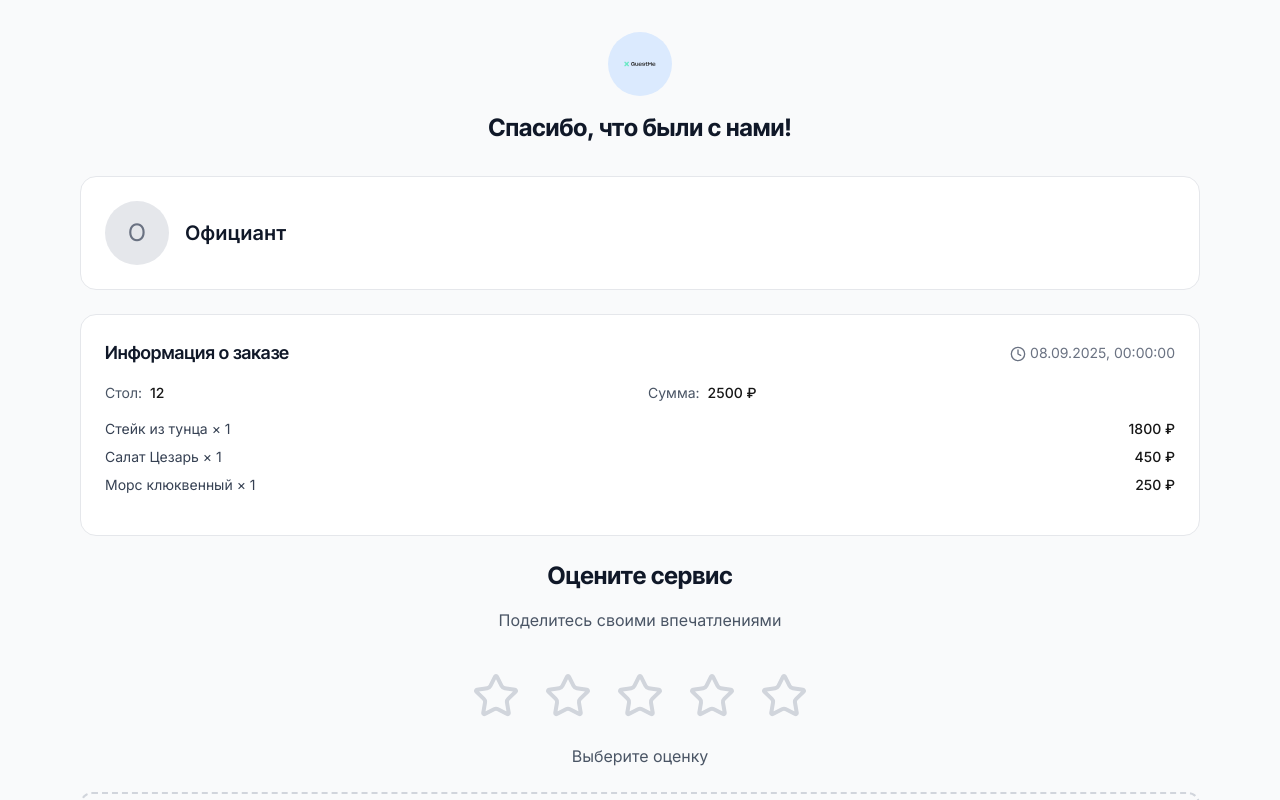
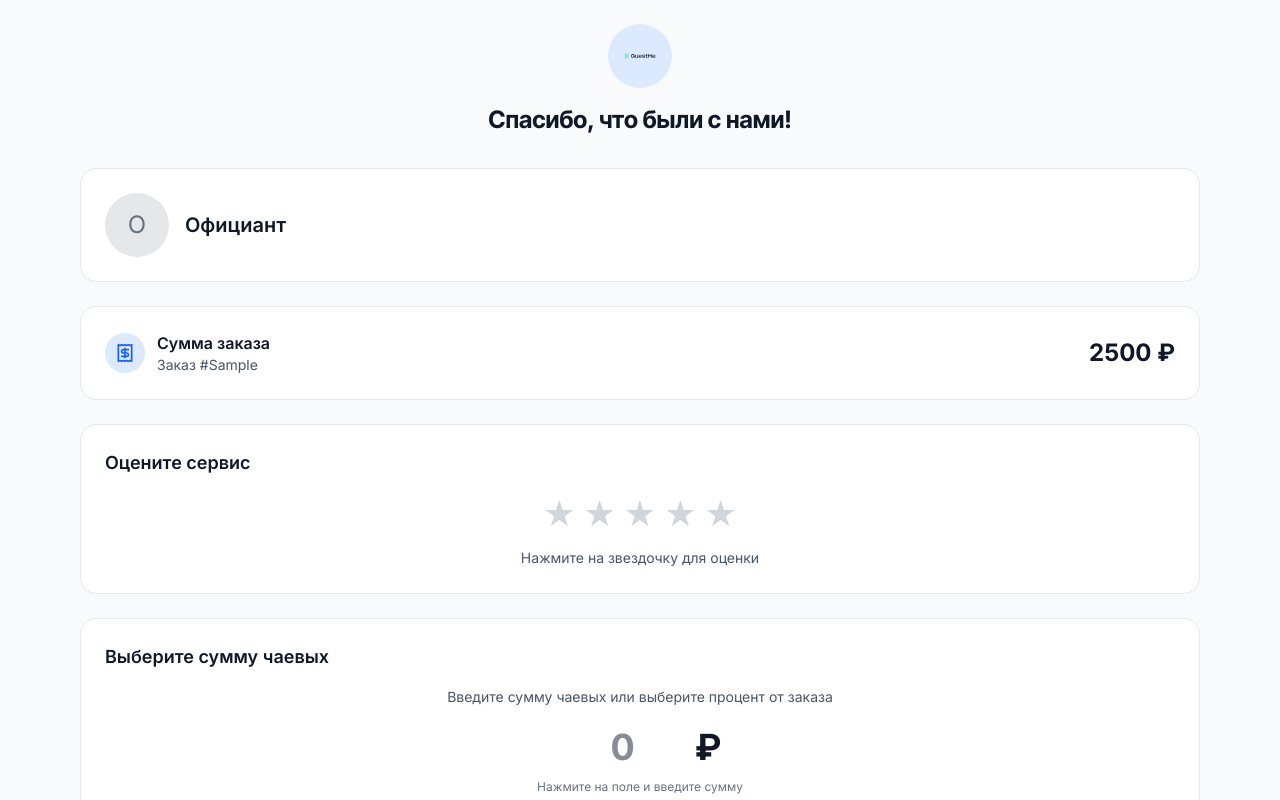
Before and after one commit to guestme-docs/guestme-tips, a Next.js app: page /tip in a window 1280 px wide. Both pictures are taken after typing "Sample" into the empty fields and a click on the button "Продолжить". Shown: the top 800 px of the page. Built offline with nearby package versions, Linux system fonts and the light colour scheme.

Commit message:
Улучшение интерфейса чаевых: убраны стрелочки, добавлен 5%, объединены оценка и комментарий

```diff
--- a/src/app/globals.css
+++ b/src/app/globals.css
@@ -10,3 +10,17 @@ h2, .h2 { font-family: var(--font-inter-display), var(--font-inter), ui-sans-ser
 .gm-btn-primary { background: var(--gm-primary); @apply text-neutral-900 shadow-sm hover:opacity-90 active:opacity-80; }
 .gm-input { @apply w-full rounded-xl border border-neutral-200 bg-white px-4 py-3 outline-none focus:ring-2 focus:ring-[--gm-primary]; }
 .container { @apply mx-auto max-w-6xl px-4; }
+
+/* Скрытие стрелочек в числовых полях ввода */
+input[type="text"][inputmode="numeric"]::-webkit-outer-spin-button,
+input[type="text"][inputmode="numeric"]::-webkit-inner-spin-button,
+input[type="number"]::-webkit-outer-spin-button,
+input[type="number"]::-webkit-inner-spin-button {
+  -webkit-appearance: none;
+  margin: 0;
+}
+
+input[type="text"][inputmode="numeric"],
+input[type="number"] {
+  -moz-appearance: textfield;
+}
--- a/src/app/tip/page.tsx
+++ b/src/app/tip/page.tsx
@@ -1,8 +1,8 @@
 'use client'
 
-import { useState, useEffect } from 'react'
+import { useState, useEffect, useCallback } from 'react'
 import Link from 'next/link'
-import { Star, Clock, Receipt, CreditCard, CheckCircle, ArrowRight, AlertCircle, QrCode } from 'lucide-react'
+import { Receipt, CreditCard, CheckCircle, ArrowRight, AlertCircle, QrCode } from 'lucide-react'
 
 // Интерфейсы для типизации
 interface OrderItem {
@@ -40,12 +40,10 @@ interface LinkData {
 }
 
 export default function TipPage({ searchParams }: { searchParams?: Promise<{ link?: string; code?: string; sig?: string; ts?: string }> }) {
-  const [currentStep, setCurrentStep] = useState<'code-input' | 'initialization' | 'order' | 'rating' | 'amount' | 'payment' | 'thankyou'>('code-input')
+  const [currentStep, setCurrentStep] = useState<'code-input' | 'initialization' | 'order' | 'tip-form' | 'thankyou'>('code-input')
   const [linkData, setLinkData] = useState<LinkData | null>(null)
   const [orderData, setOrderData] = useState<OrderData | null>(null)
-  const [rating, setRating] = useState<number>(0)
   const [comment, setComment] = useState('')
-  const [showCommentField, setShowCommentField] = useState(false)
   const [tipAmount, setTipAmount] = useState<number>(0)
   const [customAmount, setCustomAmount] = useState('')
   const [serviceCommission, setServiceCommission] = useState(0)
@@ -57,6 +55,8 @@ export default function TipPage({ searchParams }: { searchParams?: Promise<{ lin
   const [ts, setTs] = useState<string | undefined>()
   const [error, setError] = useState<string | null>(null)
   const [inputCode, setInputCode] = useState('')
+  const [serviceRating, setServiceRating] = useState<number>(0)
+  const [payCommission, setPayCommission] = useState(true)
 
   // Получаем параметры из searchParams и URL
   useEffect(() => {
@@ -140,24 +140,8 @@ export default function TipPage({ searchParams }: { searchParams?: Promise<{ lin
     }
   }, [link, code, sig, ts, currentStep])
 
-                // Получение данных заказа
-              useEffect(() => {
-                console.log('TipPage: Order data useEffect triggered:', {
-                  currentStep,
-                  linkDataOrderId: linkData?.orderId,
-                  hasLinkData: !!linkData
-                })
-
-                if (currentStep === 'order' && linkData?.orderId) {
-                  console.log('TipPage: Fetching order data for:', linkData.orderId)
-                  fetchOrderData(linkData.orderId)
-                } else {
-                  console.log('TipPage: Skipping order data fetch - conditions not met')
-                }
-              }, [currentStep, linkData])
-
   // Функция получения данных заказа
-  const fetchOrderData = async (orderId: string) => {
+  const fetchOrderData = useCallback(async (orderId: string) => {
     try {
       console.log('TipPage: fetchOrderData called with orderId:', orderId)
       console.log('TipPage: Current sig and ts values:', { sig, ts })
@@ -172,13 +156,21 @@ export default function TipPage({ searchParams }: { searchParams?: Promise<{ lin
       console.log('TipPage: Created mock order data:', mockOrderData)
 
       setOrderData(mockOrderData)
-      setCurrentStep('rating')
+      setCurrentStep('tip-form')
 
     } catch (error) {
       console.error('TipPage: Error creating mock data:', error)
       setError('Ошибка при создании данных заказа')
     }
+  }, [sig, ts])
+
+  // Автоматический вызов fetchOrderData когда переходим на шаг 'order'
+  useEffect(() => {
+    if (currentStep === 'order' && linkData?.orderId) {
+      console.log('TipPage: Automatically calling fetchOrderData for orderId:', linkData.orderId)
+      fetchOrderData(linkData.orderId)
     }
+  }, [currentStep, linkData, fetchOrderData])
 
   // Определение типа сценария
   const determineScenario = (orderId: string, signature?: string, timestamp?: string): string => {
@@ -286,52 +278,42 @@ export default function TipPage({ searchParams }: { searchParams?: Promise<{ lin
   // Расчет комиссии сервиса (6% согласно спецификации)
   useEffect(() => {
     if (tipAmount > 0) {
-      setServiceCommission(Math.ceil(tipAmount * 0.06)) // 6% комиссия, округление вверх
+      setServiceCommission(Math.round(tipAmount * 0.06)) // 6% комиссия, округление вверх
     }
   }, [tipAmount])
 
   const handleCodeSubmit = (e: React.FormEvent) => {
     e.preventDefault()
-    console.log('TipPage: handleCodeSubmit called with inputCode:', inputCode)
-
     if (inputCode.trim()) {
-      console.log('TipPage: Setting code and moving to initialization step')
       setCode(inputCode.trim())
       setCurrentStep('initialization')
-    } else {
-      console.log('TipPage: Empty input code, not proceeding')
     }
-  }
-
-  const handleRatingSelect = (value: number) => {
-    setRating(value)
   }
 
   const handleAmountSelect = (amount: number) => {
     setTipAmount(amount)
     setCustomAmount('')
+    // Рассчитываем комиссию сервиса (6%)
+    setServiceCommission(Math.round(amount * 0.06))
   }
 
   const handleCustomAmountChange = (value: string) => {
-    setCustomAmount(value)
-    if (value && !isNaN(Number(value))) {
-      setTipAmount(Math.ceil(Number(value))) // Округление вверх согласно спецификации
-    }
+    // Убираем все символы кроме цифр
+    const cleanValue = value.replace(/[^0-9]/g, '')
+    setCustomAmount(cleanValue)
+    const amount = parseInt(cleanValue) || 0
+    setTipAmount(amount)
+    // Рассчитываем комиссию сервиса (6%)
+    setServiceCommission(Math.round(amount * 0.06))
   }
 
   const handlePercentageSelect = (percentage: number) => {
     if (orderData) {
-      const amount = Math.ceil(orderData.orderAmount * (percentage / 100))
+      const amount = Math.round(orderData.orderAmount * (percentage / 100))
       setTipAmount(amount)
-      setCustomAmount('')
-    }
-  }
-
-  const handleContinue = () => {
-    if (currentStep === 'rating' && rating > 0) {
-      setCurrentStep('amount')
-    } else if (currentStep === 'amount' && tipAmount > 0) {
-      setCurrentStep('payment')
+      setCustomAmount(amount.toString())
+      // Рассчитываем комиссию сервиса (6%)
+      setServiceCommission(Math.round(amount * 0.06))
     }
   }
 
@@ -346,7 +328,6 @@ export default function TipPage({ searchParams }: { searchParams?: Promise<{ lin
       console.log('TipPage: Processing payment:', {
         code: linkData?.orderId || code,
         amount: tipAmount,
-        rating,
         comment,
         recipientType: orderData?.recipient.type || 'team',
         waiterId: orderData?.waiterId,
@@ -461,250 +442,163 @@ export default function TipPage({ searchParams }: { searchParams?: Promise<{ lin
     </div>
   )
 
-  const renderOrderInfo = () => (
-    <div className="bg-white rounded-2xl border border-gray-200 p-6 mb-6">
-      <div className="flex items-center justify-between mb-4">
-        <h2 className="text-lg font-semibold text-gray-900">Информация о заказе</h2>
-        <div className="text-sm text-gray-500">
-          <Clock className="w-4 h-4 inline mr-1" />
-          {orderData?.orderDate ? new Date(orderData.orderDate).toLocaleString('ru-RU') : ''}
+  const renderTipForm = () => (
+    <div className="space-y-6">
+      {/* Заголовок */}
+      {renderHeader()}
+
+      {/* Информация о получателе */}
+      {renderRecipient()}
+
+      {/* Сумма заказа - только сумма */}
+      <div className="bg-white rounded-2xl border border-gray-200 p-6">
+        <div className="flex items-center justify-between">
+          <div className="flex items-center space-x-3">
+            <div className="w-10 h-10 bg-blue-100 rounded-full flex items-center justify-center">
+              <Receipt className="w-5 h-5 text-blue-600" />
+            </div>
+            <div>
+              <h3 className="font-semibold text-gray-900">Сумма заказа</h3>
+              <p className="text-sm text-gray-600">Заказ #{orderData?.orderNumber}</p>
+            </div>
+          </div>
+          <div className="text-right">
+            <div className="text-2xl font-bold text-gray-900">{orderData?.orderAmount} ₽</div>
+          </div>
         </div>
       </div>
 
-      <div className="grid grid-cols-2 gap-4 mb-4 text-sm">
-        <div>
-          <span className="text-gray-600">Стол:</span>
-          <span className="ml-2 font-medium">{orderData?.tableNumber}</span>
-        </div>
-        <div>
-          <span className="text-gray-600">Сумма:</span>
-          <span className="ml-2 font-medium">{orderData?.orderAmount} ₽</span>
-        </div>
-      </div>
-
-      <div className="space-y-2 mb-4">
-        {orderData?.items.slice(0, 3).map((item: OrderItem, index: number) => (
-          <div key={index} className="flex justify-between text-sm">
-            <span className="text-gray-700">{item.name} × {item.quantity}</span>
-            <span className="font-medium">{item.price} ₽</span>
-          </div>
-        ))}
-        {orderData && orderData.items.length > 3 && (
-          <div className="text-sm text-gray-500 text-center">
-            ... и ещё {orderData.items.length - 3} позиций
-          </div>
-        )}
-      </div>
-    </div>
-  )
-
-  const renderRating = () => (
-    <div className="space-y-6">
-      {renderHeader()}
-      {renderRecipient()}
-      {renderOrderInfo()}
-
-      <div className="text-center mb-8">
-        <h2 className="text-2xl font-bold text-gray-900 mb-4">Оцените сервис</h2>
-        <p className="text-gray-600">Поделитесь своими впечатлениями</p>
-      </div>
-
-      {/* Рейтинг звездами */}
-      <div className="text-center">
-        <div className="flex justify-center space-x-2 mb-4">
+      {/* Оценка сервиса и комментарий */}
+      <div className="bg-white rounded-2xl border border-gray-200 p-6">
+        <h3 className="text-lg font-semibold text-gray-900 mb-4">Оцените сервис</h3>
+        <div className="flex justify-center space-x-2">
           {[1, 2, 3, 4, 5].map((star) => (
             <button
               key={star}
-              onClick={() => handleRatingSelect(star)}
-              className="p-2 hover:scale-110 transition-transform"
+              onClick={() => setServiceRating(star)}
+              className={`text-4xl transition-all hover:scale-110 ${
+                star <= serviceRating
+                  ? 'text-yellow-400'
+                  : 'text-gray-300 hover:text-gray-400'
+              }`}
             >
-              <Star
-                className={`w-12 h-12 ${
-                  star <= rating ? 'fill-yellow-400 text-yellow-400' : 'text-gray-300'
-                }`}
-              />
+              ★
             </button>
           ))}
         </div>
-        <p className="text-gray-600">{rating > 0 ? `Ваша оценка: ${rating} из 5` : 'Выберите оценку'}</p>
+        <div className="text-center mt-3">
+          <span className="text-sm text-gray-600">
+            {serviceRating === 0 && 'Нажмите на звездочку для оценки'}
+            {serviceRating === 1 && 'Плохо'}
+            {serviceRating === 2 && 'Неудовлетворительно'}
+            {serviceRating === 3 && 'Удовлетворительно'}
+            {serviceRating === 4 && 'Хорошо'}
+            {serviceRating === 5 && 'Отлично'}
+          </span>
         </div>
 
-      {/* Комментарий */}
-      <div>
-        {!showCommentField ? (
-          <button
-            onClick={() => setShowCommentField(true)}
-            className="w-full p-3 border-2 border-dashed border-gray-300 rounded-xl text-gray-600 hover:border-gray-400 hover:text-gray-700 transition-colors"
-          >
-            Оставить комментарий
-          </button>
-        ) : (
-          <div>
-            <label htmlFor="comment" className="block text-sm font-medium text-gray-700 mb-2">
-              Комментарий (до 500 символов)
+        {/* Комментарий - автоматически раскрывается при оценке */}
+        {serviceRating > 0 && (
+          <div className="mt-6 pt-6 border-t border-gray-100">
+            <label className="block text-sm font-medium text-gray-700 mb-3">
+              Комментарий (необязательно)
             </label>
             <textarea
-              id="comment"
               value={comment}
-              onChange={(e) => setComment(e.target.value.slice(0, 500))}
+              onChange={(e) => setComment(e.target.value)}
+              placeholder="Оставьте отзыв о сервисе..."
               rows={3}
-              maxLength={500}
-              className="w-full p-3 border border-gray-300 rounded-xl focus:ring-2 focus:ring-blue-500 focus:border-blue-500 resize-none"
-              placeholder="Расскажите о своем опыте..."
+              className="w-full px-4 py-3 border-2 border-gray-200 rounded-xl focus:border-blue-500 focus:outline-none resize-none"
             />
-            <div className="text-right text-sm text-gray-500 mt-1">
-              {comment.length}/500
-            </div>
           </div>
         )}
       </div>
 
-      <button
-        onClick={handleContinue}
-        disabled={rating === 0}
-        className={`w-full gm-btn ${
-          rating > 0
-            ? 'gm-btn-primary'
-            : 'bg-gray-200 text-gray-400 cursor-not-allowed'
-        }`}
-      >
-        Продолжить
-      </button>
-    </div>
-  )
+      {/* Выбор суммы чаевых */}
+      <div className="bg-white rounded-2xl border border-gray-200 p-6">
+        <h3 className="text-lg font-semibold text-gray-900 mb-4">Выберите сумму чаевых</h3>
 
-  const renderAmountSelection = () => (
-    <div className="space-y-6">
-      {renderHeader()}
-      {renderRecipient()}
-      {renderOrderInfo()}
-
-      <div className="text-center mb-8">
-        <h2 className="text-2xl font-bold text-gray-900 mb-4">Сумма чаевых</h2>
-        <p className="text-gray-600">Выберите сумму для благодарности</p>
+        {/* Инструкция для пользователя */}
+        <div className="text-center mb-4">
+          <p className="text-sm text-gray-600 mb-2">Введите сумму чаевых или выберите процент от заказа</p>
         </div>
 
-      {/* Процентные кнопки согласно спецификации */}
-      <div>
-        <h3 className="text-lg font-medium text-gray-900 mb-4">Процент от суммы заказа</h3>
-        <div className="grid grid-cols-2 gap-3">
+        {/* Сумма чаевых крупным шрифтом с возможностью редактирования */}
+        <div className="text-center mb-6">
+          <div className="relative inline-block">
+            <input
+              type="text"
+              inputMode="numeric"
+              pattern="[0-9]*"
+              value={tipAmount || ''}
+              onChange={(e) => {
+                const value = e.target.value.replace(/[^0-9]/g, '')
+                const amount = parseInt(value) || 0
+                setTipAmount(amount)
+                setCustomAmount(value)
+                setServiceCommission(Math.round(amount * 0.06))
+              }}
+              className="text-4xl font-bold text-center bg-transparent border-none outline-none w-32 text-gray-900 focus:ring-2 focus:ring-blue-500 focus:ring-opacity-50 rounded-lg px-2 py-1 transition-all duration-200 hover:bg-gray-50"
+              placeholder="0"
+            />
+            <span className="text-4xl font-bold text-gray-900 ml-2">₽</span>
+          </div>
+          <div className="mt-2">
+            <p className="text-xs text-gray-500">Нажмите на поле и введите сумму</p>
+          </div>
+        </div>
+
+        {/* Быстрый выбор процентов */}
+        <div className="grid grid-cols-4 gap-3">
           {[5, 10, 15, 20].map((percentage) => (
             <button
               key={percentage}
               onClick={() => handlePercentageSelect(percentage)}
-              className={`p-4 rounded-xl border-2 transition-all ${
-                tipAmount === Math.ceil((orderData?.orderAmount || 0) * (percentage / 100))
+              className={`p-3 rounded-xl border-2 transition-colors ${
+                tipAmount === Math.round((orderData?.orderAmount || 0) * (percentage / 100))
                   ? 'border-blue-500 bg-blue-50 text-blue-700'
-                  : 'border-gray-200 hover:border-gray-300 hover:bg-gray-50'
+                  : 'border-gray-200 hover:border-gray-300'
               }`}
             >
-              <div className="text-lg font-bold">{percentage}%</div>
-              <div className="text-sm text-gray-600">
-                {Math.ceil((orderData?.orderAmount || 0) * (percentage / 100))} ₽
+              <div className="text-lg font-semibold">{percentage}%</div>
+              <div className="text-xs text-gray-600">
+                {Math.round((orderData?.orderAmount || 0) * (percentage / 100))} ₽
               </div>
             </button>
           ))}
         </div>
       </div>
 
-      {/* Быстрые суммы */}
-      <div>
-        <h3 className="text-lg font-medium text-gray-900 mb-4">Быстрый выбор</h3>
-        <div className="grid grid-cols-3 gap-3">
-          {[100, 200, 300, 500, 1000, 2000].map((amount) => (
-            <button
-              key={amount}
-              onClick={() => handleAmountSelect(amount)}
-              className={`p-4 rounded-xl border-2 transition-all ${
-                tipAmount === amount
-                  ? 'border-blue-500 bg-blue-50 text-blue-700'
-                  : 'border-gray-200 hover:border-gray-300 hover:bg-gray-50'
-              }`}
-            >
-              <div className="text-lg font-bold">{amount}</div>
-              <div className="text-sm text-gray-600">₽</div>
-            </button>
-          ))}
-        </div>
-      </div>
 
-      {/* Своя сумма */}
-      <div>
-        <label htmlFor="customAmount" className="block text-sm font-medium text-gray-700 mb-2">
-          Или введите свою сумму
+
+      {/* Согласие с условиями */}
+      <div className="bg-white rounded-2xl border border-gray-200 p-6">
+        <div className="space-y-4">
+          <label className="flex items-start space-x-3 cursor-pointer">
+            <input
+              type="checkbox"
+              checked={payCommission}
+              onChange={(e) => setPayCommission(e.target.checked)}
+              className="mt-1 w-5 h-5 text-blue-600 border-gray-300 rounded focus:ring-blue-500"
+            />
+            <span className="text-sm text-gray-700">
+              Согласен оплатить комиссию сервиса за официанта (6%)
+            </span>
           </label>
-        <div className="relative">
-          <input
-            id="customAmount"
-            type="number"
-            min="10"
-            step="1"
-            value={customAmount}
-            onChange={(e) => handleCustomAmountChange(e.target.value)}
-            placeholder="Введите сумму"
-            className="w-full p-4 pr-12 border border-gray-300 rounded-xl focus:ring-2 focus:ring-blue-500 focus:border-blue-500"
-          />
-          <span className="absolute right-4 top-1/2 -translate-y-1/2 text-gray-500">₽</span>
-        </div>
-      </div>
 
-      {/* Информация о комиссии */}
-      {tipAmount > 0 && (
-        <div className="bg-gray-50 rounded-xl p-4">
-          <div className="flex justify-between items-center mb-2">
-            <span className="text-gray-600">Сумма чаевых:</span>
-            <span className="font-semibold">{tipAmount} ₽</span>
-          </div>
-          <div className="flex justify-between items-center mb-2">
-            <span className="text-sm text-gray-600">Комиссия сервиса (6%):</span>
-            <span className="font-semibold">{serviceCommission} ₽</span>
-          </div>
-          <div className="flex justify-between items-center text-lg font-bold border-t pt-2">
-            <span>К оплате:</span>
-            <span className="text-blue-600">{tipAmount + serviceCommission} ₽</span>
-          </div>
-        </div>
-      )}
-
-      <button
-        onClick={handleContinue}
-        disabled={tipAmount === 0}
-        className={`w-full gm-btn ${
-          tipAmount > 0
-            ? 'gm-btn-primary'
-            : 'bg-gray-200 text-gray-400 cursor-not-allowed'
-        }`}
-      >
-        Продолжить
-      </button>
-    </div>
-  )
-
-  const renderPayment = () => (
-    <div className="space-y-6">
-      {renderHeader()}
-      {renderRecipient()}
-      {renderOrderInfo()}
-
-      <div className="text-center mb-8">
-        <h2 className="text-2xl font-bold text-gray-900 mb-4">Способ оплаты</h2>
-        <p className="text-gray-600">Выберите удобный способ оплаты</p>
-      </div>
-
-      {/* Согласие на оферту (обязательно) */}
-      <div className="bg-gray-50 rounded-xl p-4">
-        <label className="flex items-start space-x-3">
+          <label className="flex items-start space-x-3 cursor-pointer">
             <input
               type="checkbox"
               checked={paymentConsent}
               onChange={(e) => setPaymentConsent(e.target.checked)}
-            className="mt-1 w-4 h-4 text-blue-600 border-gray-300 rounded focus:ring-blue-500"
+              className="mt-1 w-5 h-5 text-blue-600 border-gray-300 rounded focus:ring-blue-500"
               required
             />
             <span className="text-sm text-gray-700">
-            Я согласен с <a href="#" className="text-blue-600 hover:underline">условиями оферты</a> *
+              Согласен с <a href="#" className="text-blue-600 hover:underline">условиями оферты</a> *
             </span>
           </label>
+        </div>
       </div>
 
       {/* Способ оплаты - СБП согласно спецификации */}
@@ -723,14 +617,6 @@ export default function TipPage({ searchParams }: { searchParams?: Promise<{ lin
         </div>
       </div>
 
-      {/* Итоговая сумма */}
-      <div className="bg-white rounded-2xl border border-gray-200 p-6">
-        <div className="flex justify-between items-center text-lg font-bold">
-          <span>К оплате:</span>
-          <span className="text-blue-600">{tipAmount + serviceCommission} ₽</span>
-        </div>
-      </div>
-
       {/* Отображение ошибки */}
       {error && (
         <div className="bg-red-50 border border-red-200 rounded-xl p-4 flex items-center space-x-3">
@@ -741,9 +627,9 @@ export default function TipPage({ searchParams }: { searchParams?: Promise<{ lin
 
       <button
         onClick={handlePayment}
-        disabled={!paymentConsent || isProcessing}
+        disabled={!paymentConsent || isProcessing || tipAmount === 0}
         className={`w-full gm-btn ${
-          paymentConsent && !isProcessing
+          paymentConsent && !isProcessing && tipAmount > 0
             ? 'gm-btn-primary'
             : 'bg-gray-200 text-gray-400 cursor-not-allowed'
         }`}
@@ -754,7 +640,7 @@ export default function TipPage({ searchParams }: { searchParams?: Promise<{ lin
             Обработка...
           </div>
         ) : (
-          `Оплатить ${tipAmount + serviceCommission} ₽`
+          `Оплатить ${tipAmount + (payCommission ? serviceCommission : 0)} ₽`
         )}
       </button>
     </div>
@@ -831,12 +717,8 @@ export default function TipPage({ searchParams }: { searchParams?: Promise<{ lin
             )}
           </div>
         )
-      case 'rating':
-        return renderRating()
-      case 'amount':
-        return renderAmountSelection()
-      case 'payment':
-        return renderPayment()
+      case 'tip-form':
+        return renderTipForm()
       case 'thankyou':
         return renderThankYou()
       default:
@@ -846,7 +728,7 @@ export default function TipPage({ searchParams }: { searchParams?: Promise<{ lin
 
   return (
     <main className="min-h-screen bg-gray-50">
-      <div className="container mx-auto px-4 py-8 max-w-4xl">
+      <div className="container mx-auto px-4 py-6 max-w-md">
         {/* Основной контент */}
         {renderContent()}
       </div>
```
Lines whose indentation alone changed are shown as unchanged.
